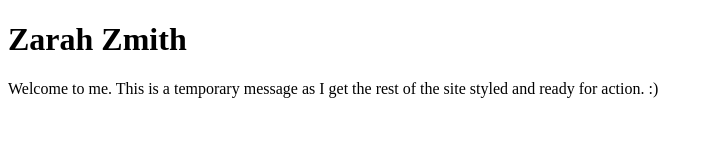
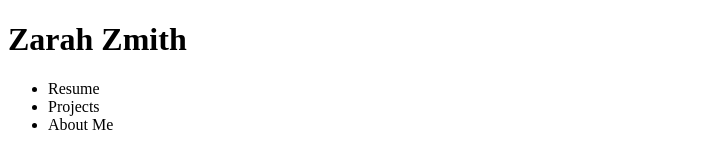
Before and after one commit to ZarahZmith/ZarahZmith.github.io, a plain HTML site: page index.html in a window 1280 px wide. Shown: the whole page, without its empty margins (0-712 px from the left). Drawn offline with Linux system fonts and the light colour scheme.

Commit message:
Set up basid nav for the page

```diff
--- a/index.html
+++ b/index.html
@@ -6,6 +6,12 @@
   </head>
   <body>
     <h1>Zarah Zmith</h1>
-    <p>Welcome to me. This is a temporary message as I get the rest of the site styled and ready for action. :)</p>
+    <nav>
+      <ul>
+        <li>Resume</li>
+        <li>Projects</li>
+        <li>About Me</li>
+      </ul>
+    </nav>
   </body>
 </html>
```
